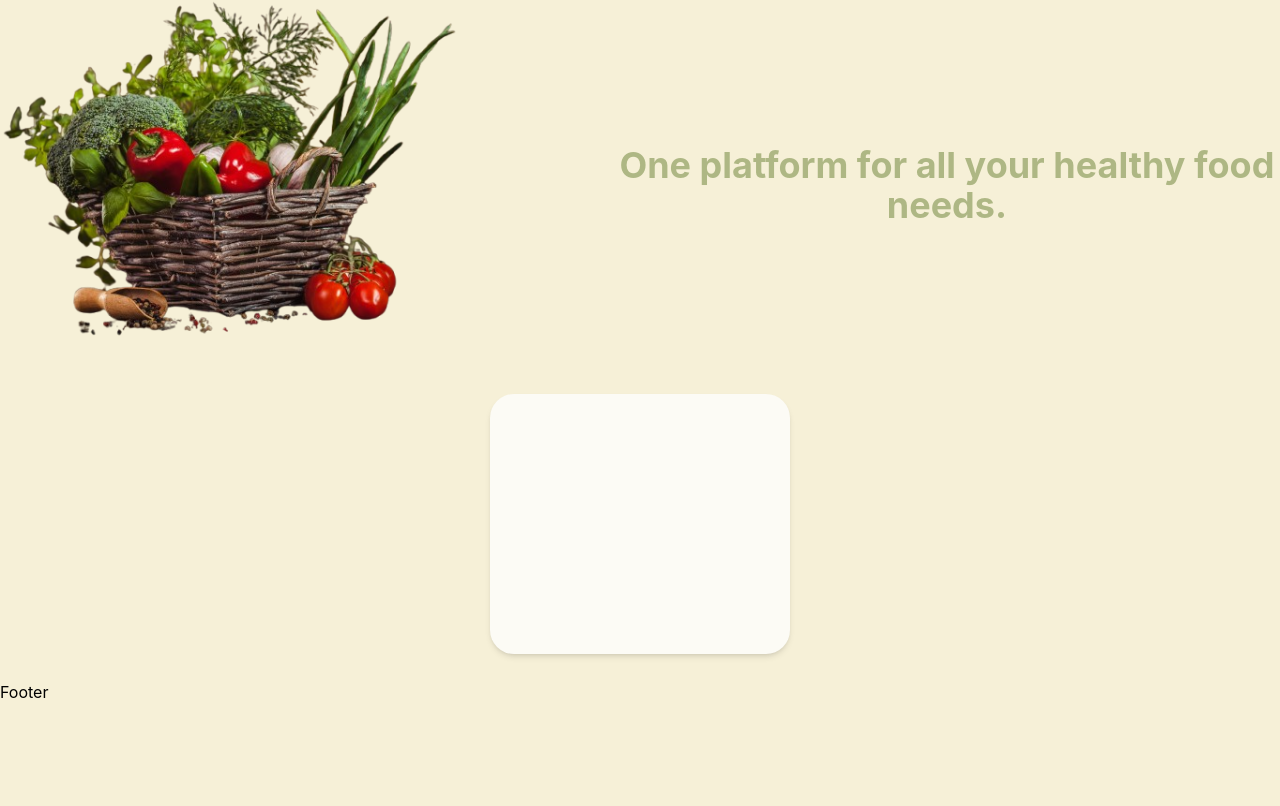
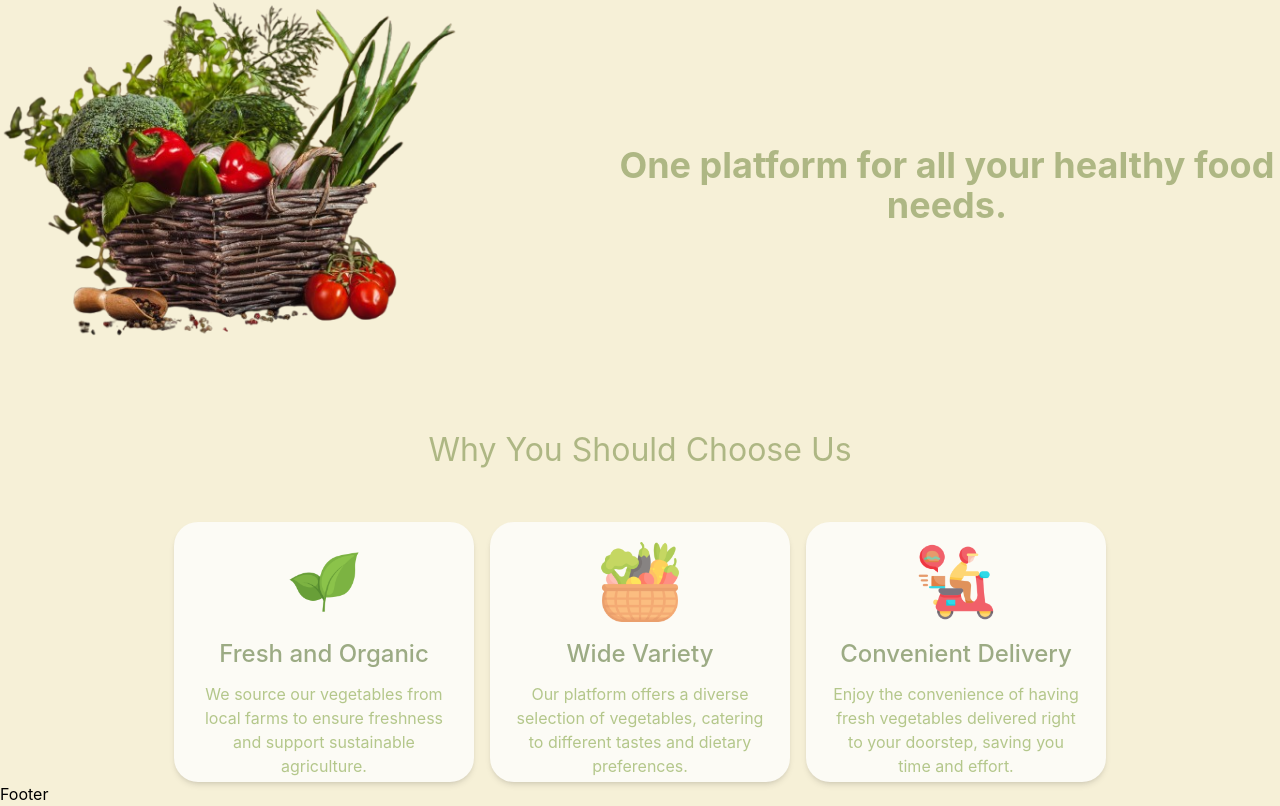
Before and after one commit to Pranali855/NatureBite, a React (Vite) app: page / in a window 1280 px wide. Shown: the part 192-998 px from the top of the page. Before the commit the page ends 896 px from the top, so only its background shows below. Built offline with nearby package versions, Linux system fonts and the light colour scheme.

Commit message:
Update FeactureSection.jsx
feacture code added

```diff
--- a/src/Component/FeactureSection.jsx
+++ b/src/Component/FeactureSection.jsx
@@ -1,3 +1,7 @@
+import IconFreshness from './../assets/Feactures/fresh.png';
+import IconVegitable from './../assets/Feactures/vegetable.png';
+import IconDelivery from './../assets/Feactures/food-delivery.png';
+
 function FeatureSection({ title, description, imgsrc }) {
   return (
     <div className="bg-[#FCFBF5] px-6 py-5 w-[300px] h-[260px] text-center  rounded-3xl shadow-md  flex flex-col items-center justify-start cursor-pointer hover:shadow-lg transition-shadow duration-300">
@@ -8,4 +12,48 @@ function FeatureSection({ title, description, imgsrc }) {
   );
 }
 
-export default FeatureSection;
+const FEATURES_CONFIG = [
+  {
+    title: "Fresh and Organic",
+    description: "We source our vegetables from local farms to ensure freshness and support sustainable agriculture.",
+    imgsrc: IconFreshness
+  },
+  {
+    title: "Wide Variety",
+    description: "Our platform offers a diverse selection of vegetables, catering to different tastes and dietary preferences.",
+    imgsrc: IconVegitable
+  },
+  {
+    title: "Convenient Delivery",
+    description: "Enjoy the convenience of having fresh vegetables delivered right to your doorstep, saving you time and effort.",
+    imgsrc: IconDelivery
+  }
+];
+
+
+ function FeatureCard() {
+    return(
+        <>
+        <div>
+        <p className="w-full text-[2rem] md:text-[2rem] text-[#AEB784] mt-[2rem] mb-[3rem] text-center">
+              Why You Should Choose Us
+            </p>
+
+            <div className="grid grid-cols-1 md:grid-cols-3 gap-4 mt-10">
+              {FEATURES_CONFIG.map((feat, index) => {
+                const { title, description, imgsrc } = feat;
+                return (
+                  <FeatureSection
+                    key={index}
+                    title={title}
+                    description={description}
+                    imgsrc={imgsrc}
+                  />
+                );
+              })}
+            </div>
+          </div>
+        </>
+    )
+ }
+     export default FeatureCard;
```
